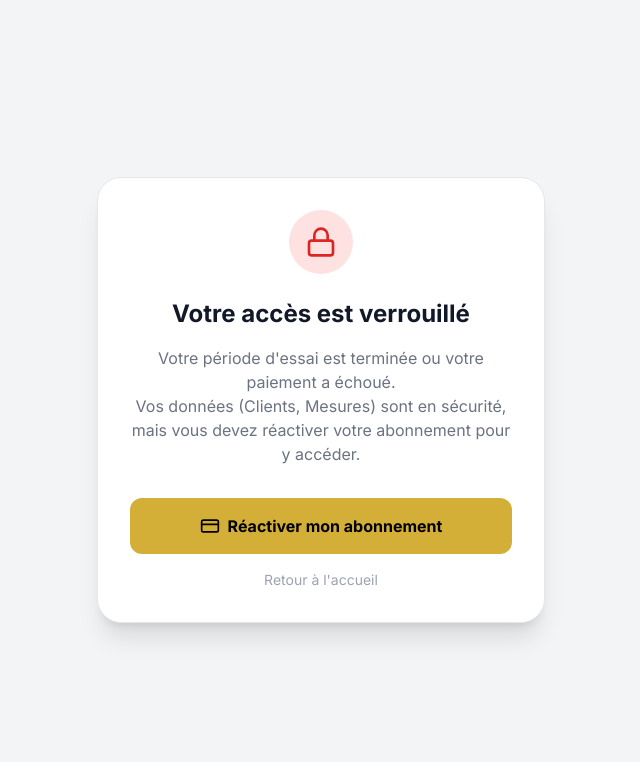
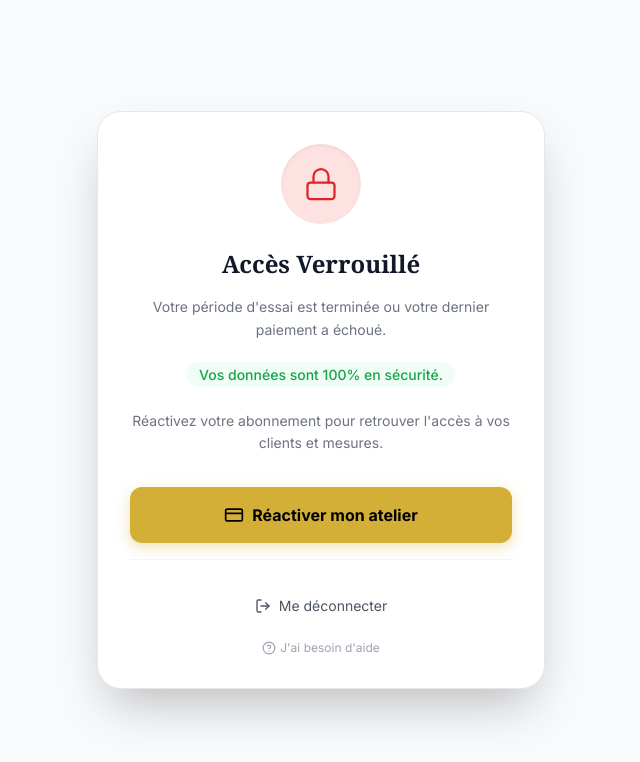
Before and after one commit to heritagevodun-del/couture-os, a Next.js app: page /subscription-expired in a window 1280 px wide. Shown: the top 762 px of the page, without its empty margins (319-959 px from the left). Built offline with nearby package versions, Linux system fonts and the light colour scheme; no server answers.

Commit message:
ui(auth): amélioration de la page d'expiration avec bouton de déconnexion et design premium

```diff
--- a/app/subscription-expired/page.tsx
+++ b/app/subscription-expired/page.tsx
@@ -1,41 +1,72 @@
 "use client";
 
 import Link from "next/link";
-import { Lock, CreditCard } from "lucide-react";
+import { Lock, CreditCard, LogOut, HelpCircle } from "lucide-react";
+import { createClient } from "@/utils/supabase/client";
+import { useRouter } from "next/navigation";
 
 export default function ExpiredPage() {
+  const router = useRouter();
+  const supabase = createClient();
+
+  // Fonction de sécurité pour libérer l'utilisateur coincé
+  const handleSignOut = async () => {
+    await supabase.auth.signOut();
+    router.push("/login");
+    router.refresh();
+  };
+
   return (
-    <div className="min-h-screen flex items-center justify-center bg-gray-100 dark:bg-neutral-950 p-6">
-      <div className="max-w-md w-full bg-white dark:bg-neutral-900 p-8 rounded-3xl shadow-xl text-center border border-gray-200 dark:border-gray-800">
-        <div className="w-16 h-16 bg-red-100 dark:bg-red-900/20 text-red-600 rounded-full flex items-center justify-center mx-auto mb-6">
-          <Lock size={32} />
+    <div className="min-h-screen flex items-center justify-center bg-gray-50 dark:bg-[#050505] p-6">
+      <div className="max-w-md w-full bg-white dark:bg-[#111] p-8 rounded-3xl shadow-2xl text-center border border-gray-200 dark:border-gray-800">
+        {/* Icône de Verrouillage */}
+        <div className="w-20 h-20 bg-red-100 dark:bg-red-900/20 text-red-600 rounded-full flex items-center justify-center mx-auto mb-6 shadow-inner">
+          <Lock size={36} strokeWidth={1.5} />
         </div>
 
-        <h1 className="text-2xl font-bold mb-4 text-gray-900 dark:text-white">
-          Votre accès est verrouillé
+        <h1 className="text-2xl font-bold mb-4 text-gray-900 dark:text-white font-serif">
+          Accès Verrouillé
         </h1>
 
-        <p className="text-gray-500 dark:text-gray-400 mb-8">
-          Votre période d&apos;essai est terminée ou votre paiement a échoué.
+        <p className="text-gray-500 dark:text-gray-400 mb-8 text-sm leading-relaxed">
+          Votre période d&apos;essai est terminée ou votre dernier paiement a
+          échoué.
           <br />
-          Vos données (Clients, Mesures) sont en sécurité, mais vous devez
-          réactiver votre abonnement pour y accéder.
+          <br />
+          <span className="text-green-600 dark:text-green-500 font-medium bg-green-50 dark:bg-green-900/10 px-3 py-1 rounded-full">
+            Vos données sont 100% en sécurité.
+          </span>
+          <br />
+          <br />
+          Réactivez votre abonnement pour retrouver l&apos;accès à vos clients
+          et mesures.
         </p>
 
         <div className="space-y-4">
+          {/* Bouton Primaire : Payer */}
           <Link
             href="/pricing"
-            className="block w-full py-4 bg-[#D4AF37] hover:bg-[#b5952f] text-black font-bold rounded-xl transition-colors flex items-center justify-center gap-2"
+            className="w-full py-4 bg-[#D4AF37] hover:bg-[#b5952f] text-black font-bold rounded-xl transition-all flex items-center justify-center gap-2 shadow-[0_4px_14px_0_rgba(212,175,55,0.39)] hover:shadow-[0_6px_20px_rgba(212,175,55,0.23)] hover:-translate-y-0.5"
           >
-            <CreditCard size={20} /> Réactiver mon abonnement
+            <CreditCard size={20} /> Réactiver mon atelier
           </Link>
 
-          <Link
-            href="/"
-            className="block text-sm text-gray-400 hover:text-gray-600"
-          >
-            Retour à l&apos;accueil
-          </Link>
+          {/* Actions Secondaires */}
+          <div className="pt-6 mt-6 border-t border-gray-100 dark:border-gray-800 flex flex-col gap-3">
+            <button
+              onClick={handleSignOut}
+              className="w-full py-3 text-sm text-gray-600 dark:text-gray-400 hover:bg-gray-100 dark:hover:bg-gray-800 rounded-lg transition-colors flex items-center justify-center gap-2"
+            >
+              <LogOut size={16} /> Me déconnecter
+            </button>
+
+            <Link
+              href="mailto:support@nova-ent.com"
+              className="text-xs text-gray-400 hover:text-[#D4AF37] transition-colors flex items-center justify-center gap-1"
+            >
+              <HelpCircle size={14} /> J&apos;ai besoin d&apos;aide
+            </Link>
+          </div>
         </div>
       </div>
     </div>
```
